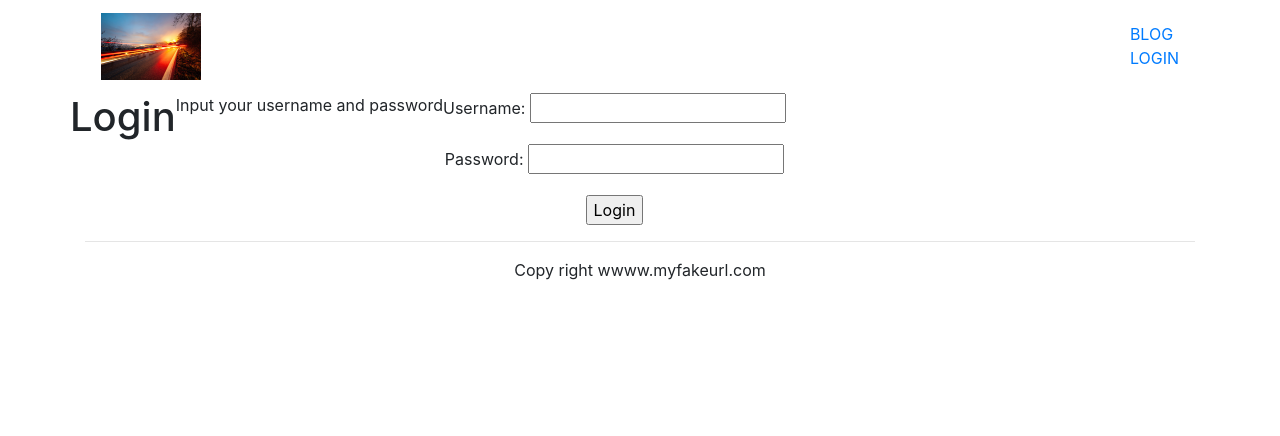
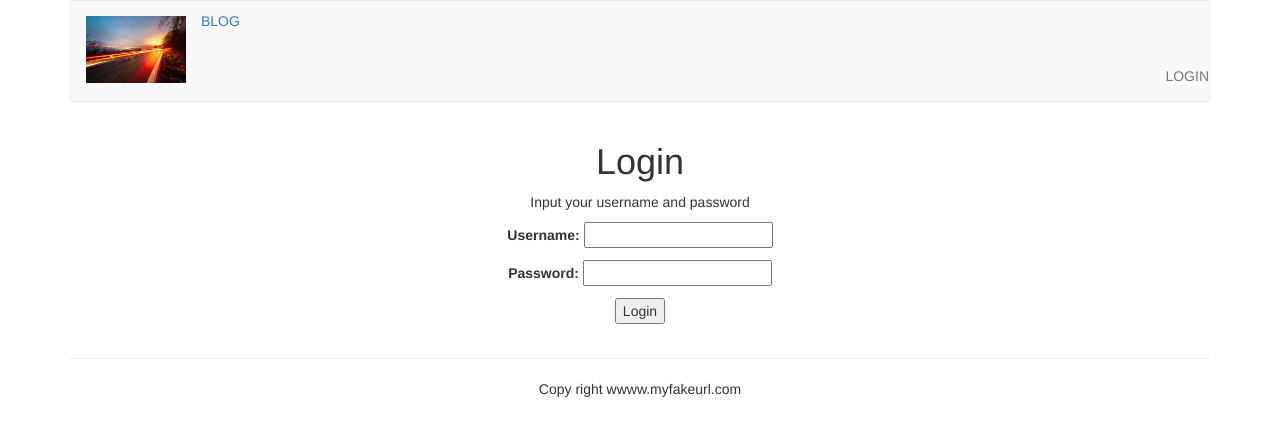
Before and after one commit to yannis-xie/django-prac, a Django app: page /account/login/ in a window 1280 px wide. Shown: the top 436 px of the page. Run offline with Django 3.2, Linux system fonts and the light colour scheme; some libraries are stand-ins or nearby versions.

Commit message:
css file update commit

```diff
--- a/templates/account/login.html
+++ b/templates/account/login.html
@@ -4,7 +4,7 @@
 
 {% block content %}
 
-<div class="row text-center vertical-middle-sm">
+<div class="row text-center vertical-align: middle">
     <h1>Login</h1>
     <p>Input your username and password </p>
     <form class="form-horizontal" action="." method="post"> {% csrf_token %}
--- a/templates/base.html
+++ b/templates/base.html
@@ -1,12 +1,13 @@
 {% load staticfiles %}
-<!DOCTYPE html>
+
 <html lang="en">
 <head>
     <meta charset="UTF-8">
     <meta name="viewport" content="width=device-width, initial-scale=1">
     <title>{% block title %}{% endblock %}</title>
     <!-- <link rel="stylesheet" href="{% static 'css/bootstrap.css' %}"> -->
-    <link rel="stylesheet" href="{% static 'css/bootstrap.min.css' %}">
+    <!-- <link rel="stylesheet" href="{% static 'css/bootstrap.min.css' %}"> -->
+    <link rel="stylesheet" href="http://libs.baidu.com/bootstrap/3.0.3/css/bootstrap.min.css">
 </head>
 <body>
     {% include "header.html" %}
--- a/templates/blog/titles.html
+++ b/templates/blog/titles.html
@@ -1,9 +1,11 @@
 {% extends "base.html" %}
+
+{% load staticfiles %}
 
 {% block title %}blog titles{% endblock %}
 
 {% block content %}
-<div class="row text-center vertical-middle-sm">
+<div class="row text-center vertical-align: middle">
     <h1>My Blog</h1>
 </div>
 
@@ -18,7 +20,7 @@
     <div class="col-xs-6 col-md-4">
         <h2>Advertisement</h2>
         <p>This is my steps to learn Django</p>
-        <img width="200px" src="http://img.lanrentuku.com/img/allimg/1605/14644914727589.jpg">
+        <a><img width="200px" src="{% static 'images/title.jpg' %}"></a>
     </div>
 </div>
 {% endblock %}
```
Also changed, not shown: templates/blog/content.html (+5 -4 lines), db.sqlite3, static/images/content.jpg (added), static/images/title.jpg (added).
